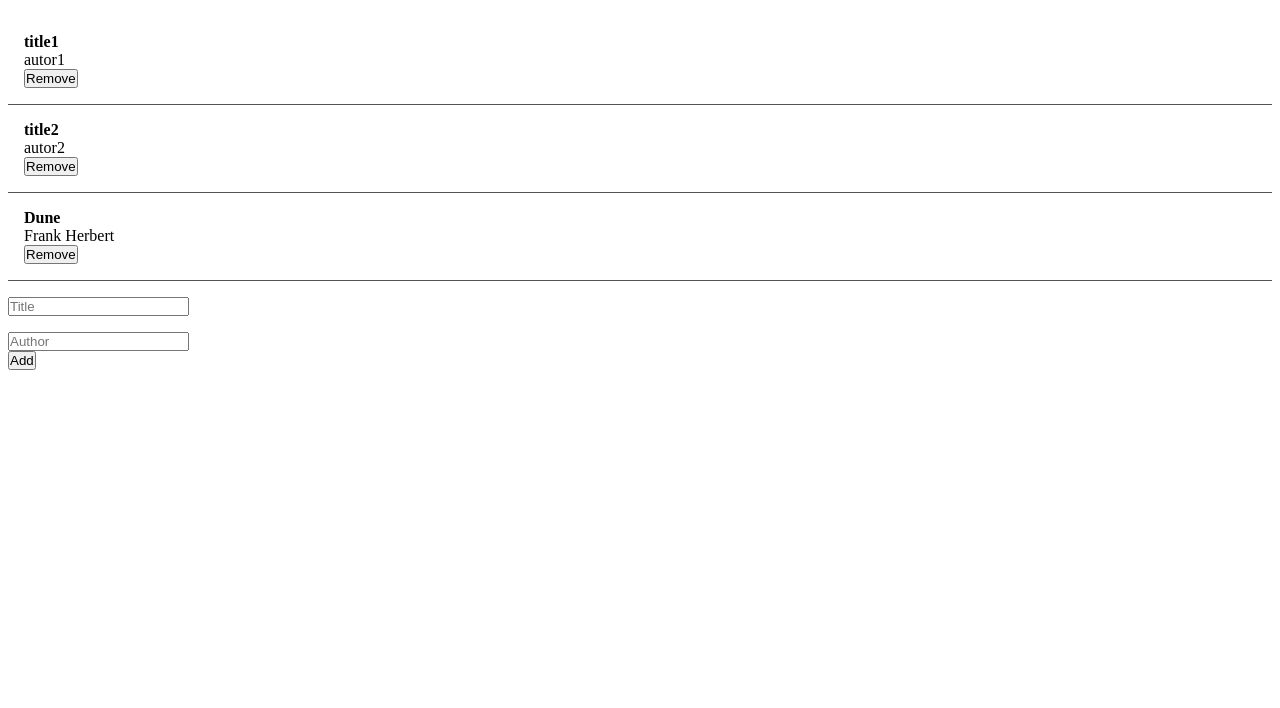
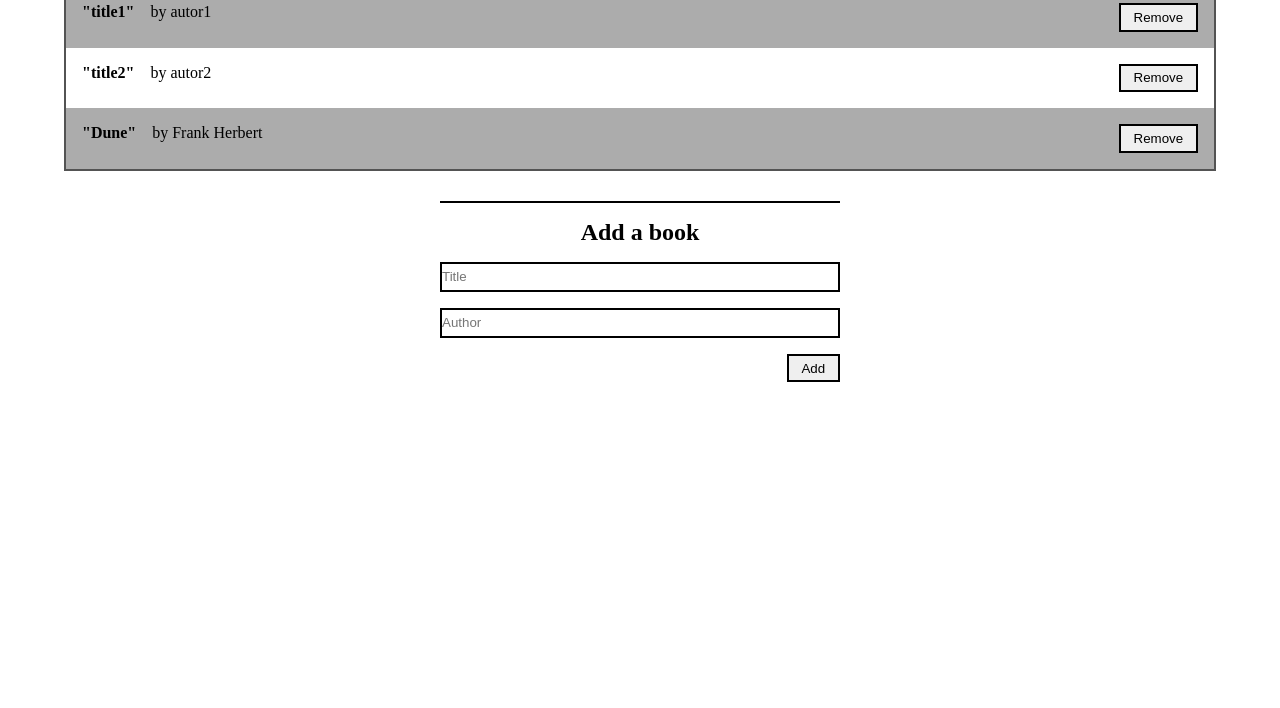
Before and after one commit to victormc13/Awesome-books, a website: page index.html in a window 1280 px wide. Shown: the part 92-800 px from the top of the page. Drawn offline with Linux system fonts and the light colour scheme.

Commit message:
Add style for the list of books

```diff
--- a/index.html
+++ b/index.html
@@ -11,22 +11,22 @@
     <main>
       <h1>Awesome books</h1>
 
-      <section class="booklist-container section">
-
+      <section>
+        <ul class="booklist-container"></ul>
       </section>
 
+      <div class="line"></div>
+
+      <section class="addbook-section">
+        <h2>Add a book</h2>
         <div class="user-input">
           <input type="text" name="title" id="new-title" placeholder="Title" />
         </div>
         <div class="user-input">
-          <input
-            type="text"
-            name="author"
-            id="new-author"
-            placeholder="Author"
-          />
+          <input type="text" name="author" id="new-author" placeholder="Author" />
         </div>
         <button class="btn" id="add-button">Add</button>
+      </section>
     </main>
 
     <script src="scripts/script.js"></script>
--- a/scripts/script.js
+++ b/scripts/script.js
@@ -49,14 +49,20 @@ const superLibrary = new Library();
 function loadHTML(index) {
   const superHTML = `
   <li class="book">
-    <h4 id="">${superLibrary.books[index].title}</h4>
-    <p id="">${superLibrary.books[index].author}</p>
+    <div class="book-details">
+    <h4 id="">"${superLibrary.books[index].title}"</h4>
+    <p id="">by ${superLibrary.books[index].author}</p>
+    </div>
     <button id="remove-button${index}">Remove</button>
   </li>
   `;
 
-  document.querySelector('.booklist-container').insertAdjacentHTML('beforeend', superHTML);
-  document.getElementById(`remove-button${index}`).addEventListener('click', () => superLibrary.removeBook(index));
+  document
+    .querySelector('.booklist-container')
+    .insertAdjacentHTML('beforeend', superHTML);
+  document
+    .getElementById(`remove-button${index}`)
+    .addEventListener('click', () => superLibrary.removeBook(index));
 }
 
 function loadBooks() {
--- a/style.css
+++ b/style.css
@@ -6,34 +6,71 @@
   list-style: none;
 }
 
-/* header {
-  display: flex;
-  justify-content: space-between;
-} */
-
 main {
   padding: 0.5rem;
+  display: flex;
+  flex-direction: column;
+  align-items: center;
 }
 
-/* ul {
+main .addbook-section {
+  width: 400px;
+  margin-top: 1rem;
   display: flex;
-  justify-content: flex-end;
-}  */
+  align-items: center;
+  flex-direction: column;
+  gap: 1rem;
+}
+
+.addbook-section input {
+  width: 400px;
+  height: 30px;
+  border: 2px solid black;
+}
+
+.addbook-section button {
+  padding: 0.3rem 0.8rem;
+  border: 2px solid black;
+  align-self: flex-end;
+}
 
 h1 {
-  padding: 2rem;
+  display: flex;
+  justify-content: center;
+  padding: 1rem 2rem;
+}
+
+ul {
+  border: 2px solid #535353;
+  width: 90vw;
+}
+
+li:nth-child(odd) {
+  background-color: #acacac;
 }
 
 .book {
   padding: 1rem;
-  border-bottom: 1px solid #535353;
+  display: flex;
+  justify-content: space-between;
+}
+
+.book button {
+  padding: 0.3rem 0.8rem;
+  border: 2px solid black;
+}
+
+.book-details {
+  display: flex;
+  gap: 1rem;
+}
+
+.line {
+  width: 400px;
+  margin: 30px auto 0;
+  border-bottom: 2px solid black;
 }
 
 form {
   padding: 1rem;
 }
-
-input,
-form button {
-  margin-top: 1rem;
-}
```
